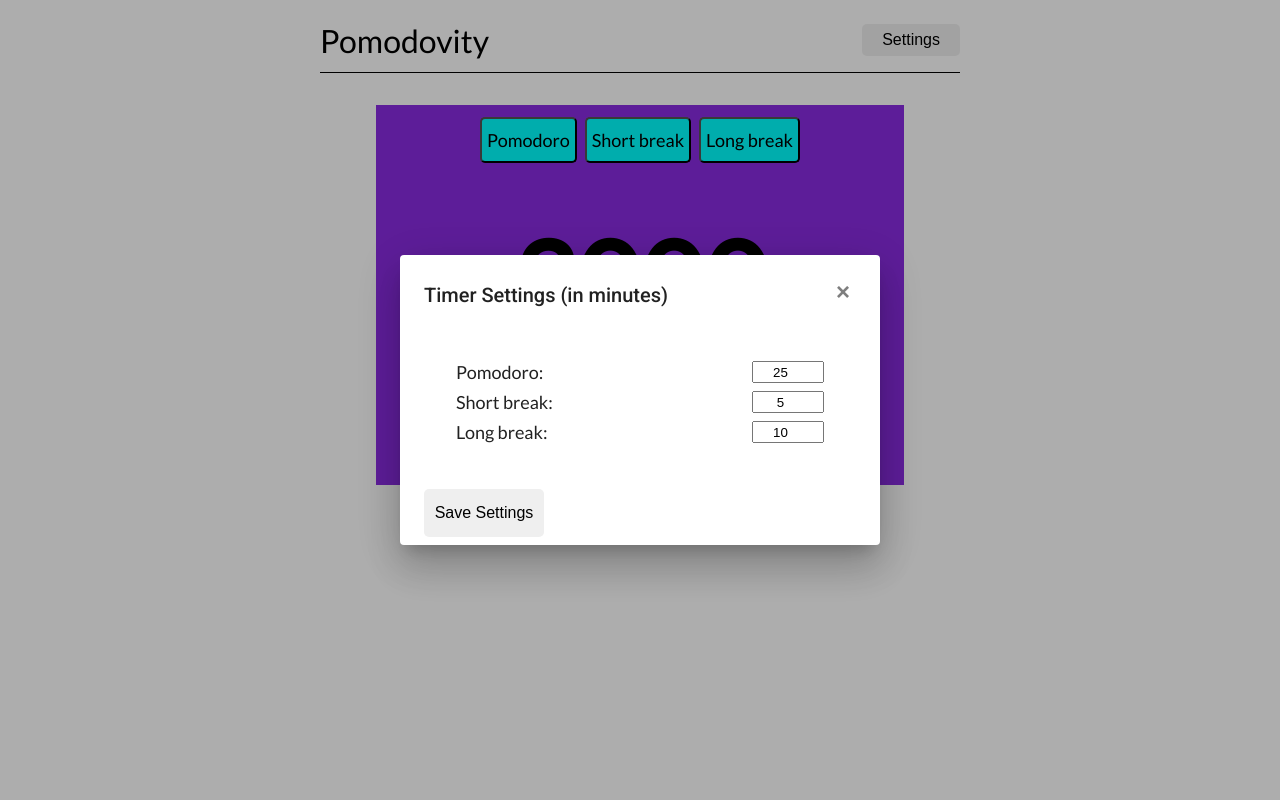
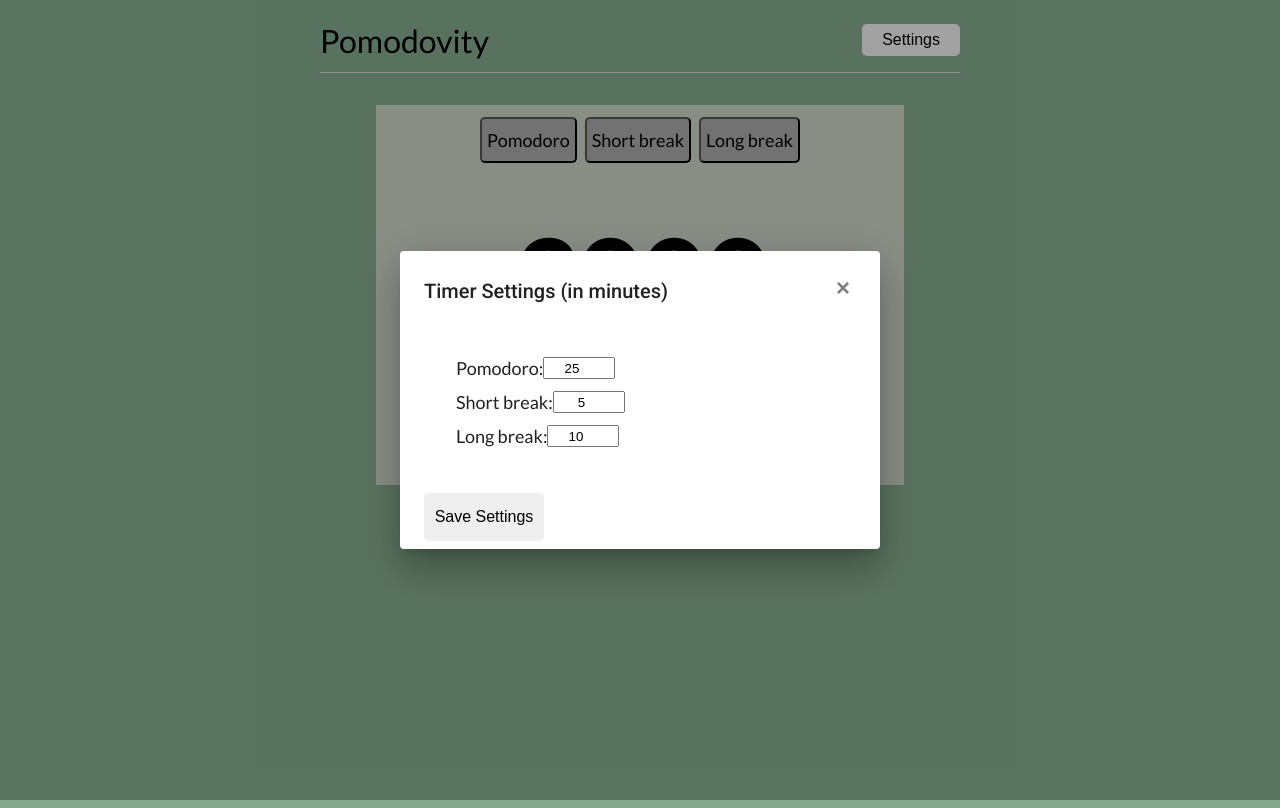
Before and after one commit to caeres/pomodivity, an Angular app: page / in a window 1280 px wide. Both pictures are taken after a click on the button "Settings". Built offline with nearby package versions, Linux system fonts and the light colour scheme.

Commit message:
First styling changes so my eyes dont bleed again

```diff
--- a/src/app/app.component.scss
+++ b/src/app/app.component.scss
@@ -0,0 +1,3 @@
+body {
+    background-color: #e9f9fa;
+}
--- a/src/app/components/content-box/content-box.component.scss
+++ b/src/app/components/content-box/content-box.component.scss
@@ -5,7 +5,7 @@
     margin: 0 auto;
     padding: 12px 24px;
 
-    background-color: blueviolet;
+    background-color: var(--pomo-accent-color);
 }
 
 .timer
--- a/src/app/components/header/header.component.scss
+++ b/src/app/components/header/header.component.scss
@@ -3,7 +3,7 @@
     height: 64px;
     max-width: 640px;
     margin: 0 auto 32px auto;
-    border-bottom: solid black 1px;
+    border-bottom: solid lightgrey 1px;
     display: flex;
     flex-direction: row;
     justify-content: space-between;
--- a/src/app/components/settings-dialog/settings-dialog.component.scss
+++ b/src/app/components/settings-dialog/settings-dialog.component.scss
@@ -22,6 +22,9 @@
 .settings-dialog-content
 {
     padding: 24px;
+    display: flex;
+    flex-direction: column;
+    align-items: flex-start;
 }
 
 .settings-dialog-timer
--- a/src/app/components/timer-button/timer-button.component.scss
+++ b/src/app/components/timer-button/timer-button.component.scss
@@ -6,5 +6,5 @@ button{
     font-size: 18px;
     border-radius: 5px;
 
-    background-color: aqua;
+    background-color: darkgrey;
 }
--- a/src/styles.scss
+++ b/src/styles.scss
@@ -6,6 +6,38 @@
 // For more information: https://material.angular.io/guide/theming
 @use '@angular/material' as mat;
 // Plus imports for other components in your app.
+$paused-palette: (
+  50 : #e9f9fa,
+  100 : #c8f0f3,
+  200 : #a4e6eb,
+  300 : #80dce2,
+  400 : #64d5dc,
+  500 : #49cdd6,
+  600 : #42c8d1,
+  700 : #39c1cc,
+  800 : #31bac6,
+  900 : #21aebc,
+  A100 : #f6feff,
+  A200 : #c3f9ff,
+  A400 : #90f4ff,
+  A700 : #76f2ff,
+  contrast: (
+      50 : #000000,
+      100 : #000000,
+      200 : #000000,
+      300 : #000000,
+      400 : #000000,
+      500 : #000000,
+      600 : #000000,
+      700 : #000000,
+      800 : #000000,
+      900 : #000000,
+      A100 : #000000,
+      A200 : #000000,
+      A400 : #000000,
+      A700 : #000000,
+  )
+);
 
 // Include the common styles for Angular Material. We include this here so that you only
 // have to load a single css file for Angular Material in your app.
@@ -15,6 +47,7 @@
 // Define the palettes for your theme using the Material Design palettes available in palette.scss
 // (imported above). For each palette, you can optionally specify a default, lighter, and darker
 // hue. Available color palettes: https://material.io/design/color/
+
 $pomodivity-primary: mat.define-palette(mat.$indigo-palette);
 $pomodivity-accent: mat.define-palette(mat.$pink-palette, A200, A100, A400);
 
@@ -41,10 +74,13 @@ $pomodivity-theme: mat.define-light-theme((
 
 :root{
     --font-base: 'Lato', sans-serif;
+    --pomo-bg-color: #84a98c;
+    --pomo-accent-color: #cad2c5;
     // colors
 }
 
 html, body{
     font-family: var(--font-base);
     height: 100%;
+    background-color: var(--pomo-bg-color);
 }
```
